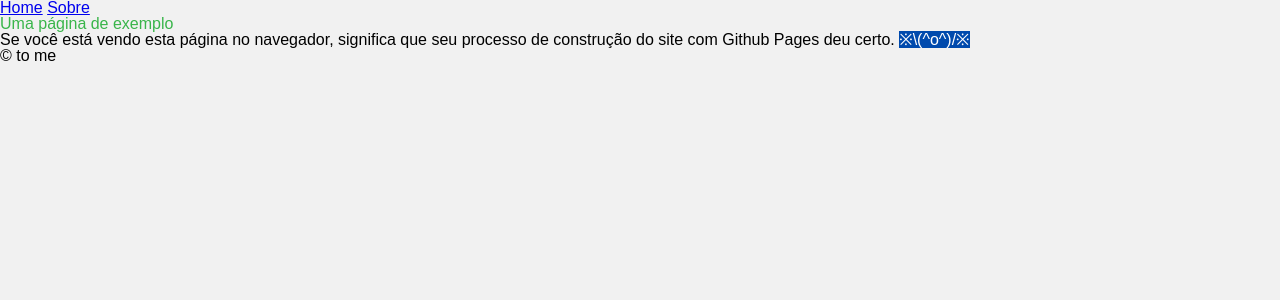
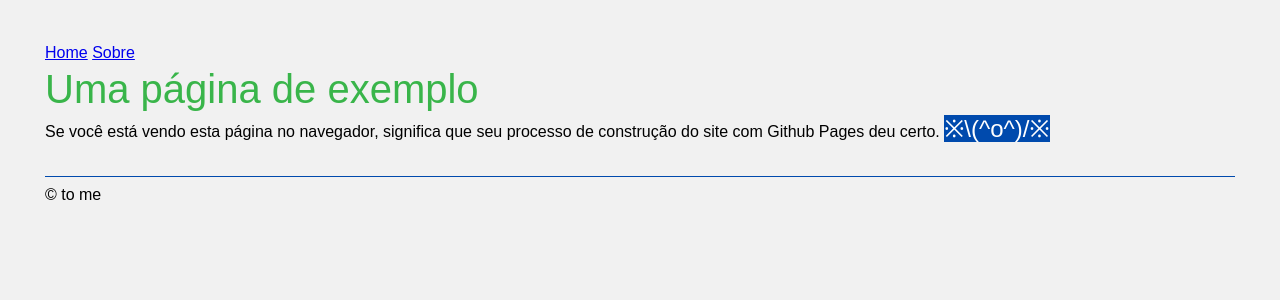
Before and after one commit to tiagosabadini/modelo-webiste-jekyll, a Jekyll site: the page built from index.md, in a window 1280 px wide. Shown: the top 300 px of the page. Built offline with Jekyll 4.4.1, drawn with Linux system fonts in a browser that asks for light colours.

Commit message:
Add novos estilos

```diff
--- a/assets/css/style.css
+++ b/assets/css/style.css
@@ -3,13 +3,23 @@
 body{
   background: #f1f1f1;
   font-family: Arial, sans-serif;
+  padding: 45px;
 }
 
 h1{
   color: #39B54A;
+  font-size: 40px;
+  padding: 8px 0;
 }
 
 p b{
   background: #004AAD;
   color: #fff;
+  font-size: 24px;
 }
+
+footer{
+  margin-top: 35px;
+  border-top: 1px solid #004AAD;
+  padding-top: 10px;
+}
```
